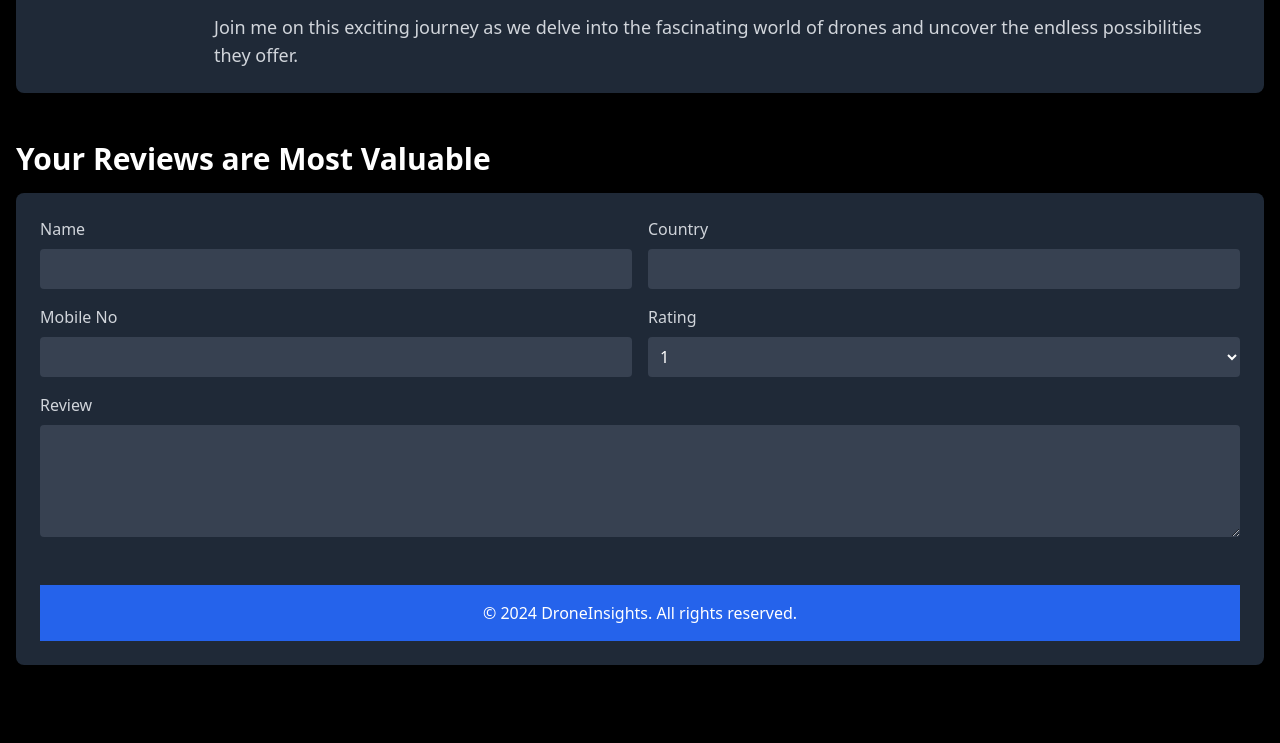
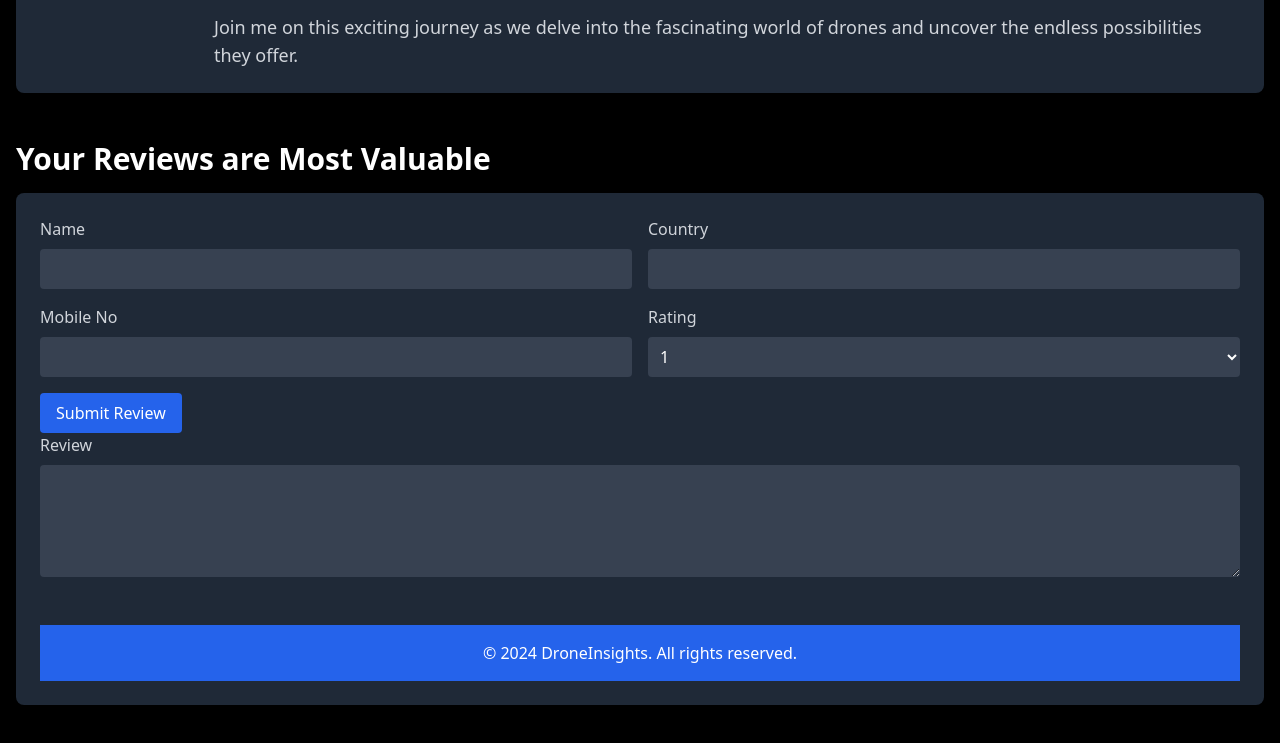
Before and after one commit to khushpandit/letsgo, a plain HTML site: page index.html in a window 1280 px wide. Shown: the part 3227-3970 px from the top of the page. Before the commit the page ends 3940 px from the top, so only its background shows below. Drawn offline with nearby package versions, Linux system fonts and the light colour scheme.

Commit message:
Update index.html

```diff
--- a/index.html
+++ b/index.html
@@ -361,6 +361,9 @@
       </div>
      </div>
      <div class="mb-4">
+       <button type="sumbit" class="bg-blue-600 text-white px-4 py-2 rounded hover:bg-blue-700">
+       Submit Review
+       </button>
       <label class="block text-gray-300 mb-2" for="review">
        Review
       </label>
```
